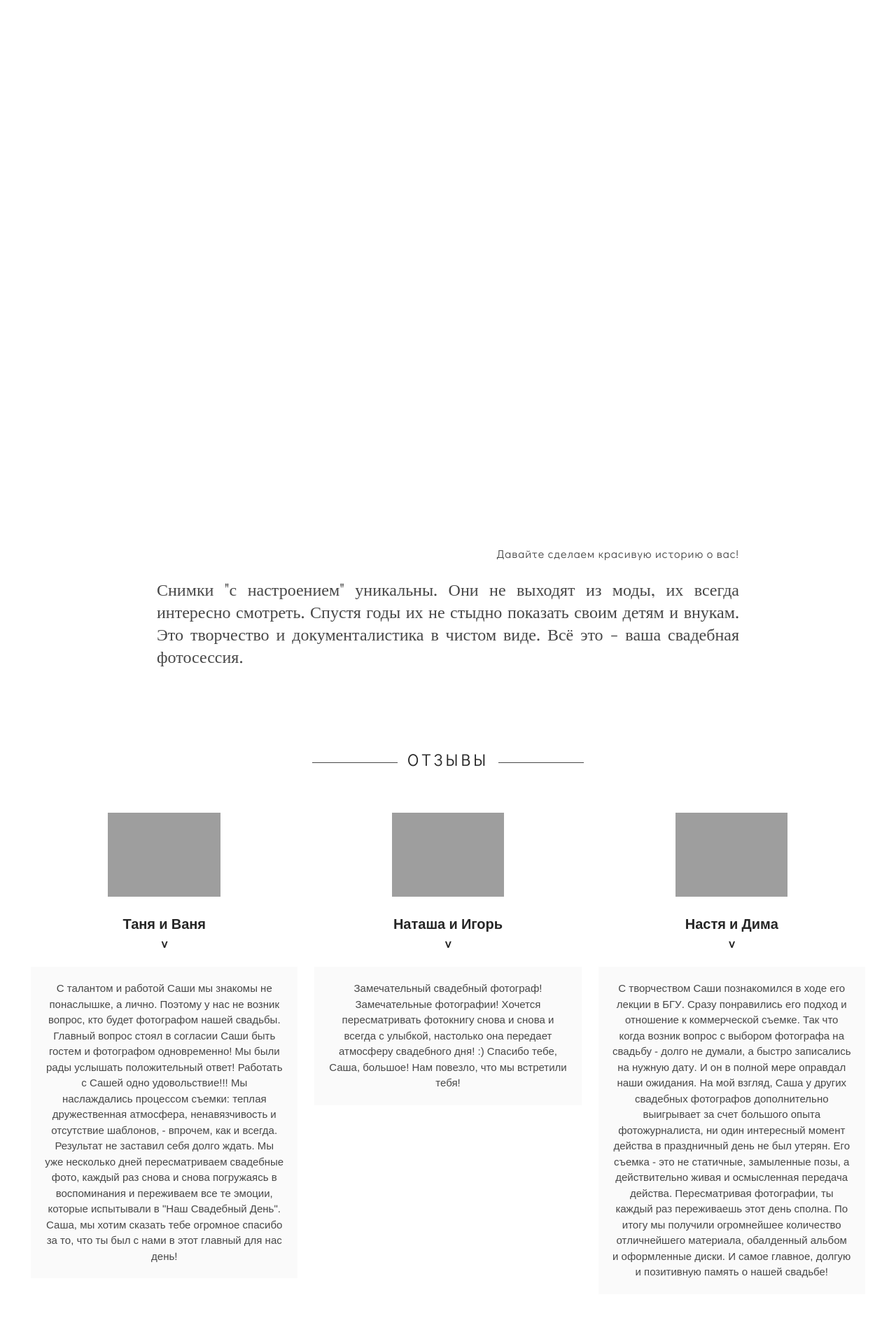
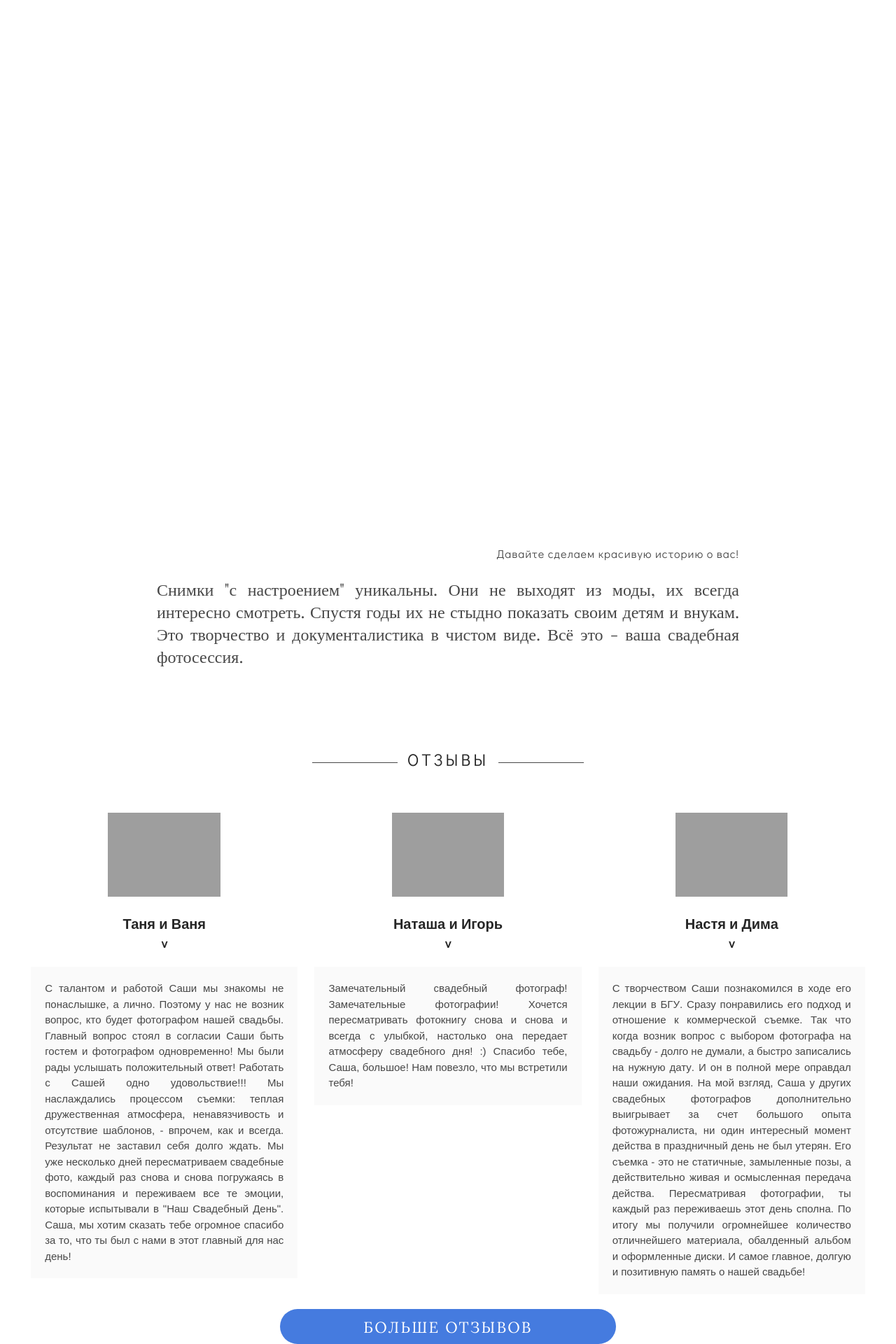
Before and after one commit to snife/korsart, a PHP site: page / in a window 1280 px wide. Shown: the part 1166-3086 px from the top of the page at 70% size. Before the commit the page ends 2991 px from the top, so only its background shows below. Run offline with PHP 8.4, Linux system fonts and the light colour scheme; data that the repository does not hold is empty; some libraries are stand-ins or nearby versions; grey boxes are pictures that could not be loaded.

Commit message:
Добавлена кнопка-ссылка на страницу отзывов

```diff
--- a/css/main.css
+++ b/css/main.css
@@ -22,6 +22,7 @@ section {width: 65%; margin: 50px auto auto auto;}
 #slider, #gallery-slider {width: 100%; overflow: hidden; position: relative;}
 #subMenu {background-color: transparent; display: inline-block; position: absolute; transition: .3s; z-index: 3; border: 1px solid red;}
 #sliderLinks {position: absolute; top: 0; left: 0; width: 100%; z-index: 3;}
+#allReviewsButton {height: 50px; line-height: 50px; border: none; -webkit-border-radius: 25px; -moz-border-radius: 25px; border-radius: 25px; width: 480px; background-color: #457bdf; color: #fff; font-family: 'Lora', serif; font-size: 22px; text-transform: uppercase; letter-spacing: 0.1em; cursor: pointer; transition: .3s;}
 
 .headerFont {font-family: 'Lora', serif; font-size: 28px; color: #474747; letter-spacing: 1px; transition: .3s;}
 .thinFont {font-family: 'Poiret One', cursive; font-size: 32px; color: #474747; transition: .3s;}
@@ -43,4 +44,4 @@ section {width: 65%; margin: 50px auto auto auto;}
 .mainReview {width: 33%; display: inline-block; vertical-align: top;}
 .mainReview > img {width: 40%;}
 .mainReviewHeaderFont {font-family: 'Open Sans', sans-serif; color: #262626; font-size: 20px;}
-.mainReviewText {padding-top: 5px; padding-bottom: 5px; padding-left: 20px; padding-right: 20px; background-color: #fafafa; font-family: 'Arimo', sans-serif; font-size: 15px; color: #474747; text-align: center; line-height: 1.5; width: 85% !important; margin: 0 auto;}
+.mainReviewText {padding-top: 5px; padding-bottom: 5px; padding-left: 20px; padding-right: 20px; background-color: #fafafa; font-family: 'Arimo', sans-serif; font-size: 15px; color: #474747; text-align: justify; line-height: 1.5; width: 85% !important; margin: 0 auto;}
--- a/css/media.css
+++ b/css/media.css
@@ -18,7 +18,7 @@
 
 /* Extra Small Devices, Phones */
 @media only screen and (max-width : 480px) {
-
+    #allReviewsButton {height: 50px; line-height: 50px; border: none; -webkit-border-radius: 25px; -moz-border-radius: 25px; border-radius: 25px; width: 90%; background-color: #457bdf; color: #fff; font-family: 'Lora', serif; font-size: 80%; text-transform: uppercase; letter-spacing: 0.1em; cursor: pointer; transition: .3s;}
 }
 
 /* Custom, iPhone Retina */
--- a/index.php
+++ b/index.php
@@ -186,6 +186,8 @@
 					<p>С творчеством Саши познакомился в ходе его лекции в БГУ. Сразу понравились его подход и отношение к коммерческой съемке. Так что когда возник вопрос с выбором фотографа на свадьбу - долго не думали, а быстро записались на нужную дату. И он в полной мере оправдал наши ожидания. На мой взгляд, Саша у других свадебных фотографов дополнительно выигрывает за счет большого опыта фотожурналиста, ни один интересный момент действа в праздничный день не был утерян. Его съемка - это не статичные, замыленные позы, а действительно живая и осмысленная передача действа. Пересматривая фотографии, ты каждый раз переживаешь этот день сполна. По итогу мы получили огромнейшее количество отличнейшего материала, обалденный альбом и оформленные диски. И самое главное, долгую и позитивную память о нашей свадьбе!</p>
 				</div>
 			</div>
+			<br /><br />
+			<a href="/reviews"><input type="button" id="allReviewsButton" value="Больше отзывов" onmouseover="reviewsButton(1)" onmouseout="reviewsButton(0)" /></a>
 		</div>
 	</section>
 
--- a/js/index.js
+++ b/js/index.js
@@ -1,3 +1,13 @@
 /**
  * Created by jeyfost on 02.08.2017.
  */
+
+function reviewsButton(action) {
+	if(action === 1) {
+		document.getElementById('allReviewsButton').style.backgroundColor = "#e3e3e3";
+		document.getElementById('allReviewsButton').style.color = "#4651ed";
+	} else {
+		document.getElementById('allReviewsButton').style.backgroundColor = "#457bdf";
+		document.getElementById('allReviewsButton').style.color = "#fff";
+	}
+}
```
